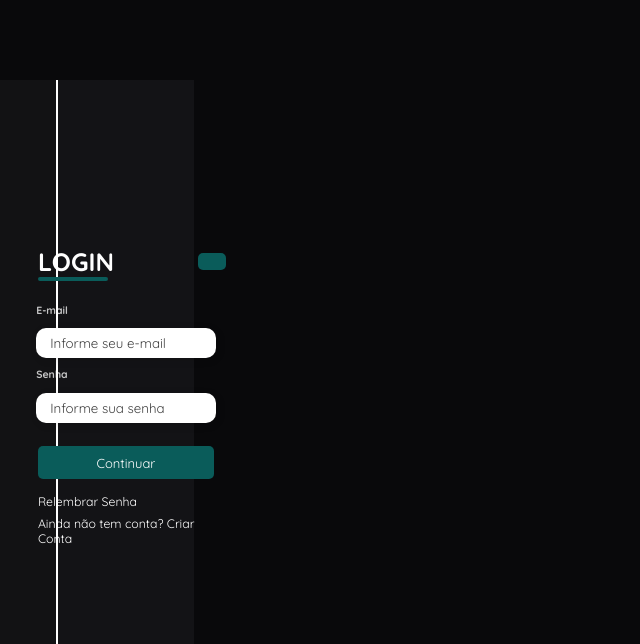
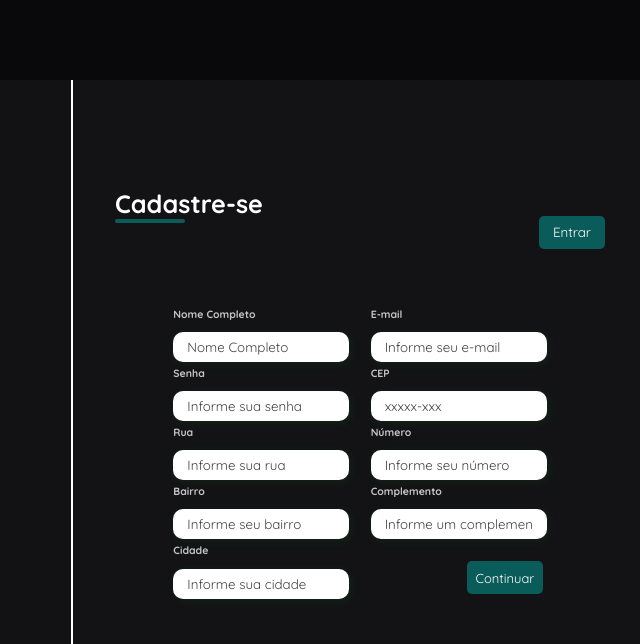
Before and after one commit to Bruninnnn/cpfReactApp, a React (Create React App) app in the folder cpfreactapp/: page / in a window 1280 px wide. Shown: the top 644 px of the page, without its empty margins (569-1209 px from the left). Built offline with nearby package versions, Linux system fonts and the light colour scheme.

Commit message:
Update Register, Login e Controle

```diff
--- a/cpfreactapp/src/App.js
+++ b/cpfreactapp/src/App.js
@@ -1,9 +1,11 @@
 import { Login } from "@mui/icons-material";
 import Home from "./components/Home/Home";
 import FormLogin from "./components/Login/FormLogin";
+import FormRegister from "./components/Register/FormRegister";
 
 function App() {
-  return <FormLogin></FormLogin>;
+  //return <FormLogin></FormLogin>;
+  return <FormRegister></FormRegister>;
   //return <Home></Home>;
 }
 
--- /dev/null
+++ b/cpfreactapp/src/components/Register/FormRegister.js
@@ -0,0 +1,77 @@
+import React from "react";
+import stylesregister from "./Register.module.css";
+
+function FormRegister() {
+    return (
+        <div className={stylesregister.body}>
+            <div className={stylesregister.container}>
+                <div className={stylesregister.form_image}>
+                </div>
+                <div className={stylesregister.form}>
+                    <form action="#">
+                        <div className={stylesregister.form_header}>
+                            <div className={stylesregister.title}>
+                                <h1>Cadastre-se</h1>
+                            </div>
+                            <div className={stylesregister.login_button}>
+                                <button><a href="control.html">Entrar</a></button>
+                            </div>
+                        </div>
+                        <div className={stylesregister.input_group}>
+                            <div className={stylesregister.input_box}>
+                                <label for="completname">Nome Completo</label>
+                                <input type="text" id="completname" name="completname" placeholder="Nome Completo" required />
+                            </div>
+
+                            <div className={stylesregister.input_box}>
+                                <label for="email">E-mail</label>
+                                <input type="email" id="email" name="email" placeholder="Informe seu e-mail" required />
+                            </div>
+
+                            <div className={stylesregister.input_box}>
+                                <label for="password">Senha</label>
+                                <input type="password" id="password" name="password" placeholder="Informe sua senha" required />
+                            </div>
+
+                            <div className={stylesregister.input_box}>
+                                <label for="number">CEP</label>
+                                <input type="cep" id="number" name="cep" placeholder="xxxxx-xxx" required />
+                            </div>
+
+                            <div className={stylesregister.input_box}>
+                                <label for="street">Rua</label>
+                                <input type="text" id="street" name="street" placeholder="Informe sua rua" required />
+                            </div>
+
+                            <div className={stylesregister.input_box}>
+                                <label for="">Número</label>
+                                <input type="number" id="number" name="number" placeholder="Informe seu número" required />
+                            </div>
+
+                            <div className={stylesregister.input_box}>
+                                <label for="">Bairro</label>
+                                <input type="text" id="rua" name="rua" placeholder="Informe seu bairro" required />
+                            </div>
+
+                            <div className={stylesregister.input_box}>
+                                <label for="">Complemento</label>
+                                <input type="text" id="complement" name="rua" placeholder="Informe um complemento" required />
+                            </div>
+
+                            <div className={stylesregister.input_box}>
+                                <label for="city">Cidade</label>
+                                <input type="text" id="city" name="city" placeholder="Informe sua cidade" required />
+                            </div>
+
+                            <div className={stylesregister.continue_button}>
+                                <button><a href="login.html">Continuar</a></button>
+                            </div>
+                        </div>
+                    </form>
+                </div>
+            </div>
+        </div>
+    );
+}
+
+export default FormRegister;
--- /dev/null
+++ b/cpfreactapp/src/components/Register/Register.module.css
@@ -0,0 +1,208 @@
+@import url('https://fonts.googleapis.com/css2?family=Quicksand:wght@300;400;700&display=swap');
+
+*{
+    padding: 0;
+    margin: 0;
+    box-sizing: border-box;
+    font-family: 'Quicksand', sans-serif;
+    color: white;
+}
+
+.body{
+    width: 100%;
+    height: 100vh;
+    display: flex;
+    justify-content: center;
+    align-items: center;
+    background-color: #09090b;
+}
+
+.container{
+    width: 80%;
+    height: 80vh;
+    display: flex;
+    /*box-shadow: 5px 5px 10px rgba(0, 204, 255, 0.212);*/
+}
+
+.form_image{
+    width: 50%;
+    display: flex;
+    justify-content: center;
+    align-items: center;
+    background-color: #151516d7;
+    padding: 1rem;
+}
+
+.form_image img{
+    width: 31rem;
+}
+
+.form{
+    width: 50%;
+    display: flex;
+    justify-content: center;
+    align-items: center;
+    flex-direction: column;
+    background-color: #131316;
+    padding: 3rem;
+    border-left: 2px solid white;
+}
+
+.form_header{
+    height: -50vh;
+    margin-bottom: 2rem;
+    display: flex;
+    justify-content: space-between;
+}
+
+.title > h1 {
+    margin-top: 4rem;
+}
+
+.login_button{
+    display: flex;
+    align-items: center;
+    margin-top: 6rem;
+}
+
+.login_button button{
+    border: none;
+    background-color: #0A5C5A;
+    padding: 0.6rem 1rem;
+    border-radius: 5px;
+    cursor: pointer;
+}
+
+.login_button button a{
+    text-decoration: none;
+    font-weight: 500;
+    color: #fff;
+}
+
+.form_header h1::after{
+    content: '';
+    display: block;
+    width: 5rem;
+    height: 0.3rem;
+    background-color: #0A5C5A;
+    margin: 0 auto;
+    position: absolute;
+    border-radius: 10px;
+}
+
+.input_group{
+    display: flex;
+    flex-wrap: wrap;
+    justify-content: space-between;
+    padding: 1rem;
+    margin: 6vh;
+}
+
+.input_box{
+    display: flex;
+    flex-direction: column;
+    margin-bottom: -0.5rem;
+    margin: -1%;
+}
+
+.input_box input{
+    margin: 0.8rem 0;
+    padding: 0.5rem 1rem;
+    border: none;
+    border-radius: 10px;
+    box-shadow: 2px 2px 9px #1eb10e1c;
+    color: rgb(0, 0, 0);
+}
+
+.input_box input:hover{
+    background-color: #eeeeee75;
+}
+
+.input_box input:focus-visible{
+    outline: 1px solid #6c63ff;
+}
+
+.input_box label,
+.gender_title h6{
+    font-size: 0.75rem;
+    font-weight: 600;
+    color: #ffffffc0;
+}
+
+.input_box input::placeholder{
+    color: #000000be;
+}
+
+.gender_group{
+    display: flex;
+    justify-content: space-between;
+    margin-top: 0.62rem;
+    padding: 0 0.5rem;
+}
+
+.gender_group{
+    display: flex;
+    align-items: center;
+}
+
+.gender_group input{
+    margin-right: 0.35rem;
+}
+
+.gender_group label{
+    font-size: 0.81rem;
+    font-weight: 600;
+    color: #ffffffc0;
+}
+
+.continue_button button{
+    width: 100%;
+    margin-top: 1rem;
+    border: none;
+    background-color: #0A5C5A;
+    padding: 0.62rem;
+    border-radius: 5px;
+    cursor: pointer;
+}
+
+
+.continue_button button a{
+    text-decoration: none;
+    font-size: 0.93rem;
+    font-weight: 500;
+    color: #fff;
+}
+
+@media screen and (max-width: 1330px){
+   /* .form_image{
+        display: none;
+    }*/
+    .container{
+        width: 90%
+    }
+
+}
+
+@media screen and (max-width: 1064px) {
+    .container {
+        width: 198%;
+        height: auto;
+    }
+
+    .input_group{
+        flex-direction: column;
+        overflow-y: scroll;
+        flex-wrap: nowrap;
+        max-height: 10rem;
+        padding-right: 5rem;
+    }
+    .gender_inputs{
+        margin-top: 2rem;
+    }
+    .gender_group{
+        flex-direction: column;
+    }
+    .gender_group{
+        margin-top: 0.5rem;
+    }
+}
```
